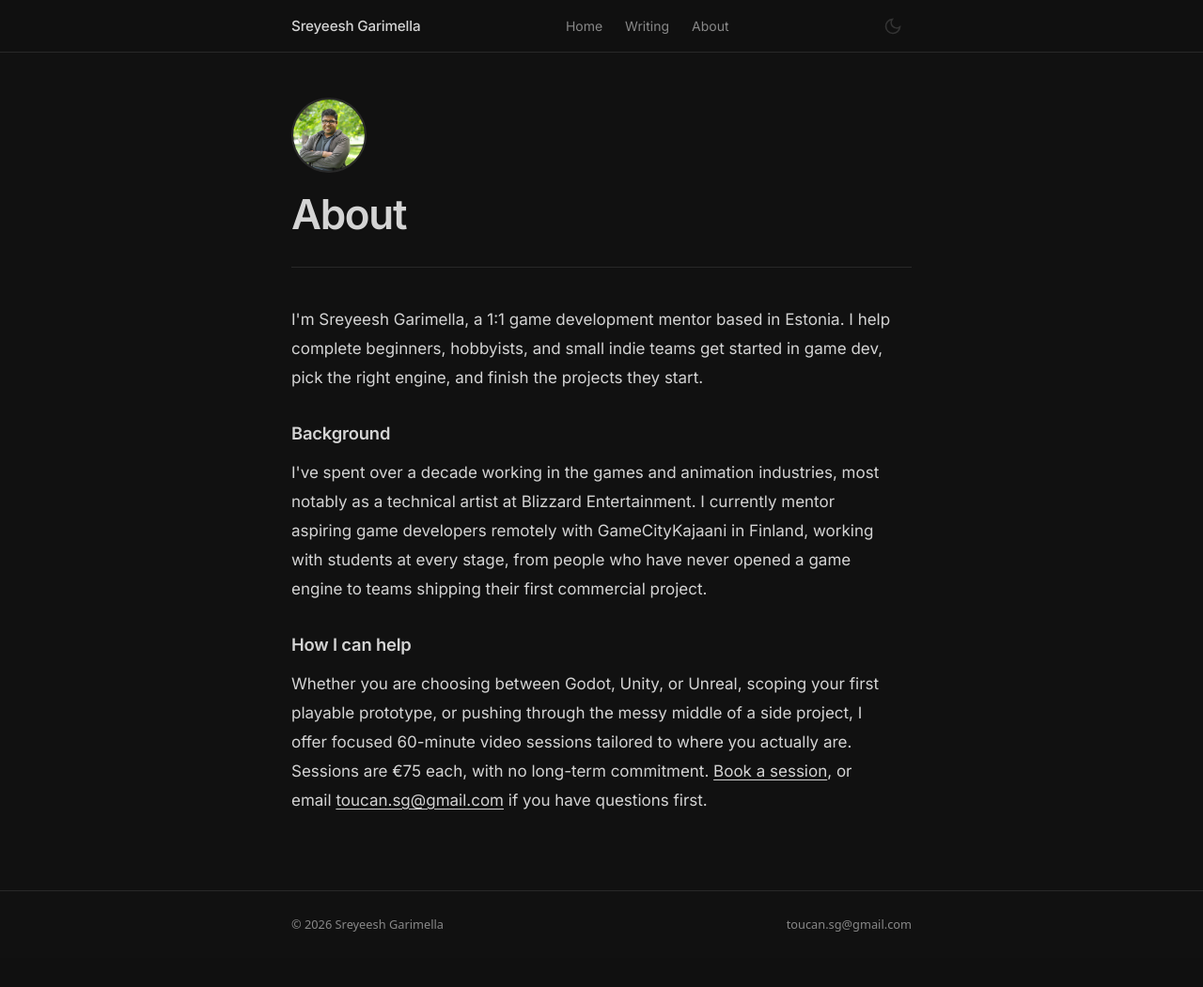
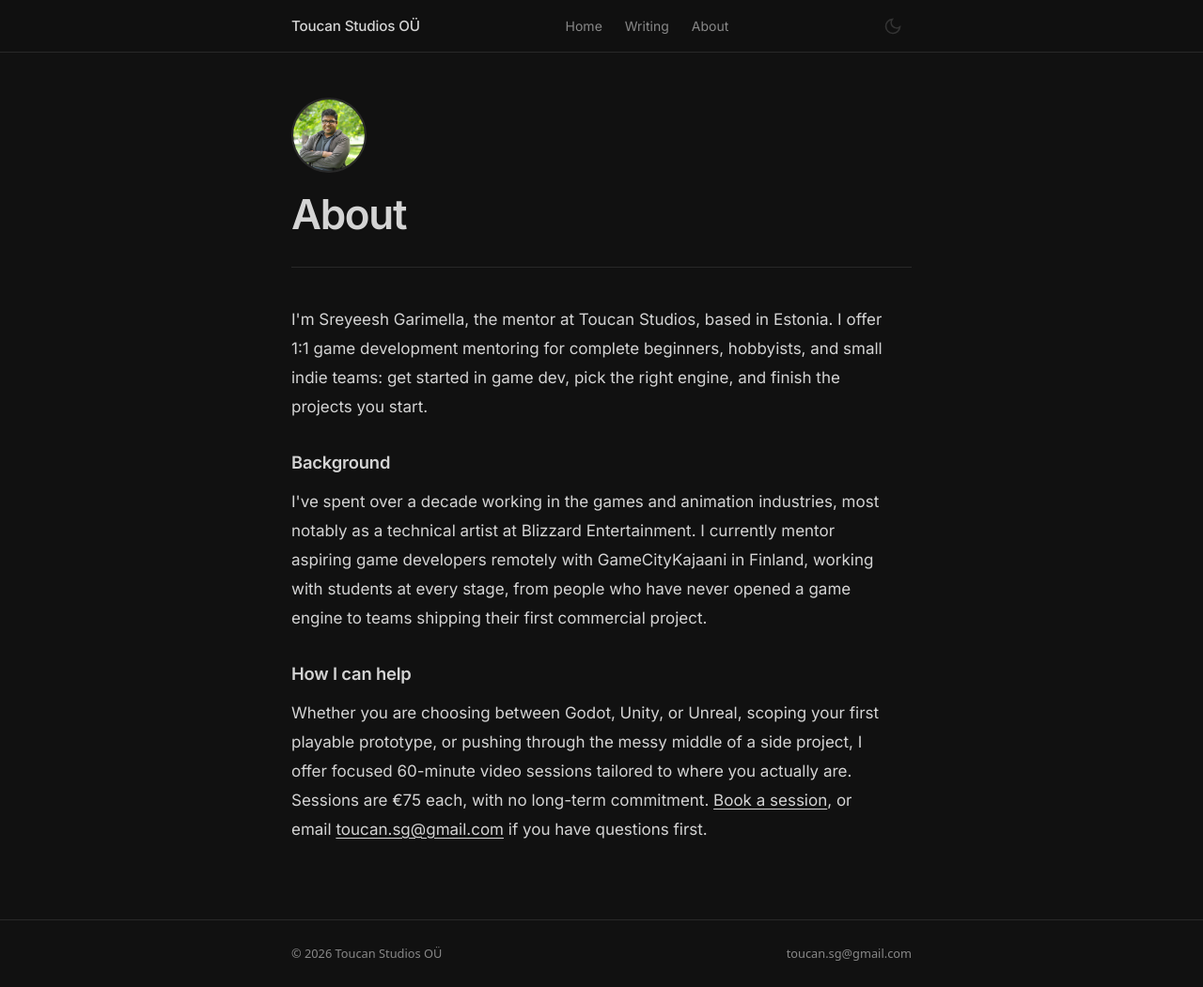
Before and after one commit to Sreyeesh/mentor-site, a Flask app: page /about/ in a window 1280 px wide. Shown: the whole page at 94% size. Before the commit the page ends 992 px from the top, so only its background shows below. Run offline with Flask 3, Linux system fonts and the light colour scheme.

Commit message:
content(rebrand): use Toucan Studios brand and OÜ legal name across site (#208)

```diff
--- a/app.py
+++ b/app.py
@@ -13,6 +13,8 @@ from blog import find_post, load_posts, normalize_media_path  # noqa: E402
 
 SITE_CONFIG = {
     'name': os.getenv('SITE_NAME', 'Sreyeesh Garimella'),
+    'brand_name': os.getenv('SITE_BRAND_NAME', 'Toucan Studios'),
+    'brand_legal_name': os.getenv('SITE_BRAND_LEGAL_NAME', 'Toucan Studios OÜ'),
     'tagline': os.getenv('SITE_TAGLINE', 'Toucan Studios · 1:1 Game Dev Mentoring'),
     'email': os.getenv('SITE_EMAIL', 'toucan.sg@gmail.com'),
     'site_url': os.getenv('SITE_URL', '').rstrip('/'),
--- a/templates/about.html
+++ b/templates/about.html
@@ -1,6 +1,6 @@
 {% extends 'base.html' %}
 
-{% block title %}About | Game Dev Mentor — {{ config.name }}{% endblock %}
+{% block title %}About | {{ config.brand_name }}{% endblock %}
 {% block meta_description %}1:1 game development mentoring for beginners, hobbyists, and indie teams. Blizzard Entertainment alumni, currently mentoring at GameCityKajaani.{% endblock %}
 
 {% block content %}
@@ -17,9 +17,10 @@
 
     <div class="about-body">
         <p>
-            I'm {{ config.name }}, a 1:1 game development mentor based in {{ config.location }}.
-            I help complete beginners, hobbyists, and small indie teams get started in game dev,
-            pick the right engine, and finish the projects they start.
+            I'm {{ config.name }}, the mentor at {{ config.brand_name }}, based in {{ config.location }}.
+            I offer 1:1 game development mentoring for complete beginners, hobbyists, and small
+            indie teams: get started in game dev, pick the right engine, and finish the projects
+            you start.
         </p>
 
         <h2>Background</h2>
--- a/templates/base.html
+++ b/templates/base.html
@@ -5,12 +5,12 @@
     <meta name="viewport" content="width=device-width, initial-scale=1.0">
     {% set page_title = (self.title() | striptags) %}
     {% set page_description = (self.meta_description() | striptags) %}
-    <title>{% block title %}{{ config.name }} | Toucan.ee{% endblock %}</title>
+    <title>{% block title %}{{ config.brand_name }}{% endblock %}</title>
     <meta name="description" content="{% block meta_description %}{{ config.meta_description }}{% endblock %}">
     {% block social_meta %}
         <link rel="canonical" href="{{ canonical_url }}">
         <meta property="og:type" content="website">
-        <meta property="og:site_name" content="{{ config.name }}">
+        <meta property="og:site_name" content="{{ config.brand_name }}">
         <meta property="og:title" content="{{ page_title }}">
         <meta property="og:description" content="{{ page_description }}">
         <meta property="og:url" content="{{ canonical_url }}">
@@ -48,7 +48,7 @@
     <nav class="navbar" aria-label="Primary">
         <div class="nav-content">
             <div class="nav-brand">
-                <a href="{{ site_links.home }}" class="nav-name-link">{{ config.name }}</a>
+                <a href="{{ site_links.home }}" class="nav-name-link">{{ config.brand_legal_name }}</a>
             </div>
             <div class="nav-links" id="nav-links">
                 {% for item in nav_links %}
@@ -94,7 +94,7 @@
 
     <footer>
         <div class="wrap">
-            <p>&copy; {{ current_year }} {{ config.name }}</p>
+            <p>&copy; {{ current_year }} {{ config.brand_legal_name }}</p>
             <a href="mailto:{{ config.email }}">{{ config.email }}</a>
         </div>
     </footer>
--- a/templates/blog/base.html
+++ b/templates/blog/base.html
@@ -1,7 +1,7 @@
 {% extends 'base.html' %}
 
-{% block title %}{{ config.name }} Blog{% endblock %}
-{% block meta_description %}Writing by {{ config.name }} on software, development, and building things.{% endblock %}
+{% block title %}Writing | {{ config.brand_name }}{% endblock %}
+{% block meta_description %}Writing by {{ config.name }} on game development, mentoring, and building things.{% endblock %}
 
 {% block body_class %}blog-layout{% endblock %}
 {% block main_class %}blog-main{% endblock %}
--- a/templates/blog/coming-soon.html
+++ b/templates/blog/coming-soon.html
@@ -1,6 +1,6 @@
 {% extends 'blog/base.html' %}
 
-{% block title %}Writing: Coming Soon | {{ config.name }}{% endblock %}
+{% block title %}Writing: Coming Soon | {{ config.brand_name }}{% endblock %}
 {% block meta_description %}The blog is coming soon. Sign up to be notified when it launches.{% endblock %}
 
 {% block content %}
--- a/templates/blog/list.html
+++ b/templates/blog/list.html
@@ -1,6 +1,6 @@
 {% extends 'blog/base.html' %}
 
-{% block title %}Writing | {{ config.name }}{% endblock %}
+{% block title %}Writing | {{ config.brand_name }}{% endblock %}
 
 {% block content %}
 <div class="blog-list-header">
--- a/templates/landing.html
+++ b/templates/landing.html
@@ -1,6 +1,6 @@
 {% extends 'base.html' %}
 
-{% block title %}{{ config.name }} | {{ landing.page_title }}{% endblock %}
+{% block title %}{{ config.brand_name }} | {{ landing.page_title }}{% endblock %}
 {% block meta_description %}{{ config.meta_description }}{% endblock %}
 
 {% block head_extra %}
```
Also changed, not shown: templates/blog/detail.html (+2 -2 lines).
